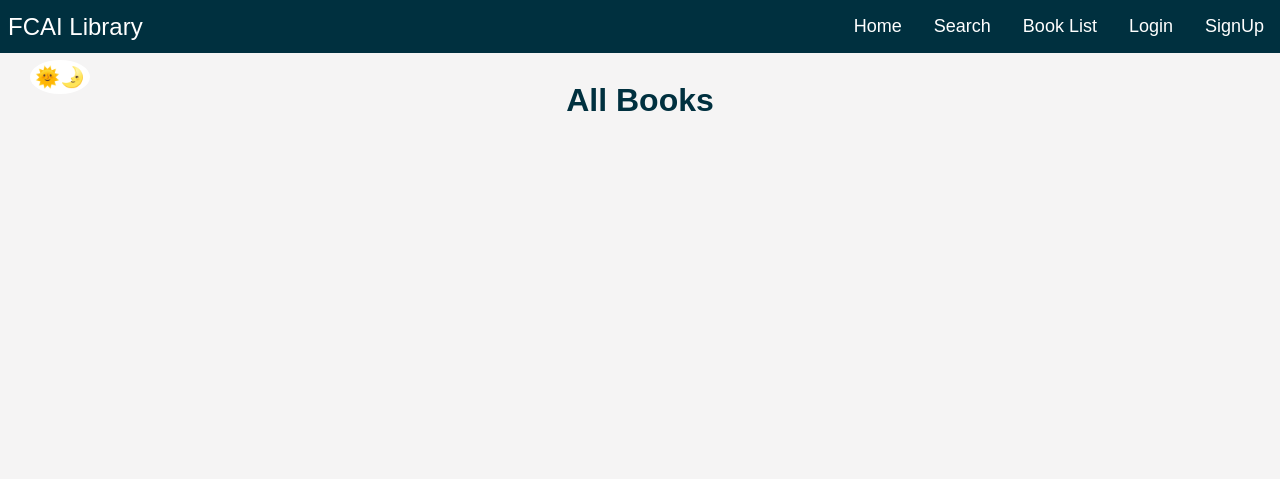
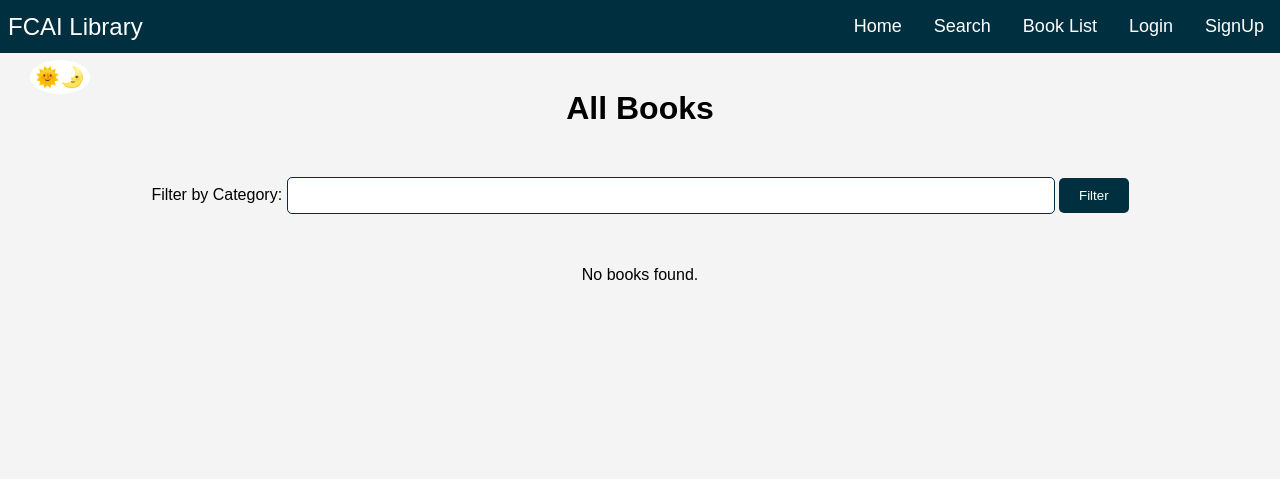
Before and after one commit to MegumiinUwU/Web-project, a Django app: page /bookListing in a window 1280 px wide. Shown: the top 479 px of the page. Run offline with Django 5.2, Linux system fonts and the light colour scheme.

Commit message:
Update Book Listing.html

```diff
--- a/templates/pages/Book Listing.html
+++ b/templates/pages/Book Listing.html
@@ -5,9 +5,113 @@
 
 {% block extrastyle %}
 <link rel="stylesheet" href="../static/Styles/BookListing.css" />
+<style>
+    .pagination {
+        margin-top: 20px;
+        text-align: center;
+    }
+
+    .pagination-link {
+        margin: 0 5px;
+        text-decoration: none;
+        color: chocolate;
+    }
+
+    .current-page {
+        margin: 0 5px;
+        font-weight: bold;
+    }
+
+    .disabled-pagination-link {
+        margin: 0 5px;
+        color: #ccc;
+    }
+    .filter-form {
+    text-align: center;
+    margin-top: 20px;
+  }
+
+  #category  {
+    padding: 10px;
+    border: 1px solid #00303f; /* Dark blue border */
+    border-radius: 5px;
+    width: 60%;
+  }
+
+  #category::placeholder {
+    color: #00303f; /* Dark blue placeholder text color */
+  }
+
+  .filter-form button {
+    padding: 10px 20px;
+    background-color: #00303f; /* Dark blue button background */
+    color: white; /* White button text color */
+    border: none;
+    border-radius: 5px;
+    cursor: pointer;
+  }
+
+  .sfilter-form button:hover {
+    background-color: #023f51; /* Darker blue on hover */
+  }
+
+</style>
+
+
 {% endblock extrastyle %}
 
+{% block content %}
+<div class="intro">
+    <h1>All Books</h1>
+</div>
+<p>
+    <!-- Form for filtering books -->
+    <form method="post" action="{% url 'bookListing' %}" class="filter-form" >
+        {% csrf_token %}
+        <label for="category">Filter by Category:</label>
+        <input type="text" name="category"  id="category" >
+        <button type="submit">Filter</button>
+    </form>
+</p>
+<!-- Display books -->
+<div class="books">
 
-{% block content %}
-<h1 class="book-heading">All Books</h1>
+    {% for book in page_obj %}
+    <div class="book">
+        <h2>{{ book.title }}</h2>
+    </div>
+    {% empty %}
+    <p>No books found.</p>
+    {% endfor %}
+</div>
+
+<!-- Pagination links -->
+{% if page_obj.has_other_pages %}
+<div class="pagination">
+    {% if page_obj.has_previous %}
+    <a href="{{ base_url }}&page=1" class="pagination-link">&laquo; First</a>
+    <a href="{{ base_url }}&page={{ page_obj.previous_page_number }}" class="pagination-link">&lt; Previous</a>
+    {% else %}
+    <span class="disabled-pagination-link">&laquo; First</span>
+    <span class="disabled-pagination-link">&lt; Previous</span>
+    {% endif %}
+
+    {% for num in page_obj.paginator.page_range %}
+    {% if page_obj.number == num %}
+    <span class="current-page">{{ num }}</span>
+    {% else %}
+    <a href="{{ base_url }}&page={{ num }}" class="pagination-link">{{ num }}</a>
+    {% endif %}
+    {% endfor %}
+
+    {% if page_obj.has_next %}
+    <a href="{{ base_url }}&page={{ page_obj.next_page_number }}" class="pagination-link">Next &gt;</a>
+    <a href="{{ base_url }}&page={{ page_obj.paginator.num_pages }}" class="pagination-link">Last &raquo;</a>
+    {% else %}
+    <span class="disabled-pagination-link">Next &gt;</span>
+    <span class="disabled-pagination-link">Last &raquo;</span>
+    {% endif %}
+</div>
+{% endif %}
+
 {% endblock content %}
```
